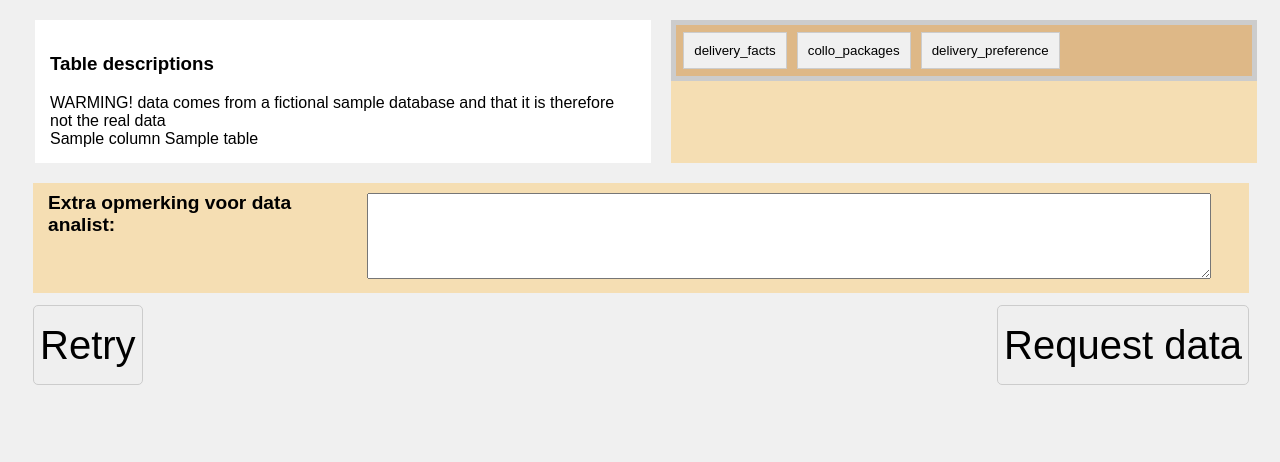
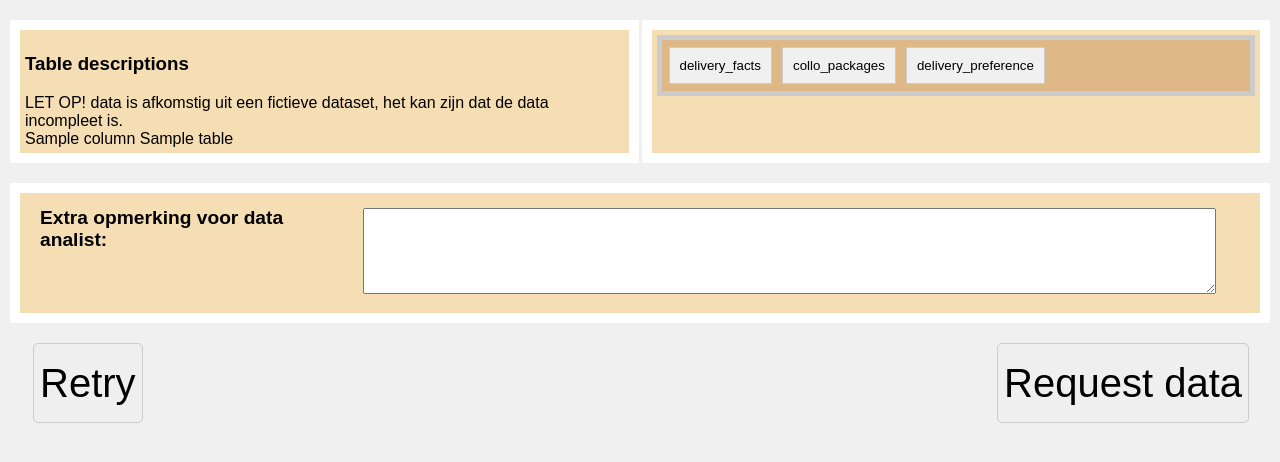
Before and after one commit to hvdv99/DataBridge, a Flask app: template services/ui/templates/vanna-table-view.html in a window 1280 px wide. Shown: the part 198-660 px from the top of the page. Run offline with Flask 3, Linux system fonts and the light colour scheme; the template is opened without the code that fills it: most values are stand-ins (such as "Sample title", 1, 10 or a date in 2020); parts of the project's set-up code (start-up, migrations or seed data) failed here and were passed over.

Commit message:
Finished the whole update for the UI, it works now properly on full screen. The only error that is still there is with the column descriptions when a column name is different from the database (so when vanna makes up a new name or an aggregate name)

```diff
--- a/services/ui/app.py
+++ b/services/ui/app.py
@@ -90,7 +90,8 @@ def vanna_table_view():
             df = dbquery.generate_sample_data(sql_query=sql_code).head(10)
 
         except Exception as e:
-            error_text = f"I had an error generating the SQL, please rewrite question \n\n{str(e)}"
+            error_text = "I had a problem with your question, please try again."
+            print(f"I had an error generating the SQL, please rewrite question \n\n{str(e)}")
 
             return render_template('start-session.html', error_message=error_text)
 
--- a/services/ui/static/css/style.css
+++ b/services/ui/static/css/style.css
@@ -117,20 +117,7 @@ table th, table td {
     padding: 12px 15px;
 }
 
-#table_with_description_div {
 
-    display: flex;
-    flex-wrap: wrap;
-    margin: 10px 25px;
-    width: 100%;
-
-}
-
-#table_with_description_div > div {
-    margin: 10px 10px;
-    width: 45.8%;
-
-}
 
 
 #bottem_div_send_retry_buttons{
@@ -142,12 +129,7 @@ table th, table td {
 }
 
 
-#feedback_div{
-    width: 95%;
-    display: flex;
-    margin: 10px 10px 12px 33px;
-    background-color: wheat;
-}
+
 
 #data_comments_div{
     width: 75%
@@ -222,6 +204,7 @@ table th, table td {
     cursor: pointer;
 }
 
+
 #requested_data_table_div{
     width: 100%;
     margin: 25px 25px 0 25px;
@@ -229,37 +212,53 @@ table th, table td {
 
 }
 
-#feedback_sql_div{
-    width: 96%;
-    margin: 25px 25px 5px 25px;
-    display: flex;
 
-}
 
 #feedback_sql_div > div{
-    width: 49%;
-    margin-left: 10px;
 
-    padding: 15px;
     background: wheat;
 
 }
 
-.individual_feedback_sql_div > textarea {
+.half_size_div > textarea {
     margin: 10px 10px;
     width: 95%;
     height: 8em;
     font-size:10px;
 }
 
-.individual_feedback_sql_div > label{
+.half_size_div > label{
     margin: 10px 10px;
     font-size: 1.2em;
     font-weight: bold;
 
 }
-#sql_bottem_view_request{
-    margin-left: 30px
+
+
+#flexbox_square_view_request{
+    display: flex;
+    flex-wrap: wrap;
+    flex-direction: row;
+    justify-content: space-between;
+    margin: 10px 10px 10px 10px;
+}
+
+#flexbox_square_view_request > .half_size_div{
+    width: 47.5%;
+    margin: 10px 0;
+    background: wheat;
+    padding: 5px;
+    border: 10px solid #fff;
+
+}
+
+#feedback_div{
+    width: 100%;
+    display: flex;
+    margin: 10px 0;
+    background: wheat;
+    padding: 5px;
+    border: 10px solid #fff;
 }
 
 a {
--- a/services/ui/templates/vanna-table-view.html
+++ b/services/ui/templates/vanna-table-view.html
@@ -3,12 +3,12 @@
 {% block header %} <h2>Table view    | Subject:   {{subject}}     </h2> {% endblock %}
 {% block content %}
 
+<div id="flexbox_square_view_request">
 
-<div id="table_with_description_div">
 
-    <div id="result_table_div">
+    <div id="result_table_div" class="half_size_div">
         <h3>Table descriptions</h3>
-        WARMING! data comes from a fictional sample database and that it is therefore not the real data
+        LET OP! data is afkomstig uit een fictieve dataset, het kan zijn dat de data incompleet is.
         <div id="table_container">
             {% if columns  is not none%}
                 {% for table in tables %}
@@ -21,7 +21,7 @@
 
     </div>
 
-<div id="table_descriptions_div">
+    <div id="table_descriptions_div" class="half_size_div">
         {% block table_descriptions %}
         {# This creates the descriptions of each of the columms. The divs below are used when the template is rendered
         without using the request data button in the start-session view #}
@@ -34,9 +34,9 @@
         {% endblock %}
 
     </div>
-</div>
 
-<div id="feedback_div">
+
+<div id="feedback_div" >
     <div id="text_div_feedback">
         <p>Extra opmerking voor data analist:</p>
     </div>
@@ -47,6 +47,7 @@
     </div>
 
 
+</div>
 </div>
 
 <div id="bottem_div_send_retry_buttons">
```
Also changed, not shown: services/ui/templates/view-request.html (+9 -8 lines). Lines whose indentation alone changed are shown as unchanged.
